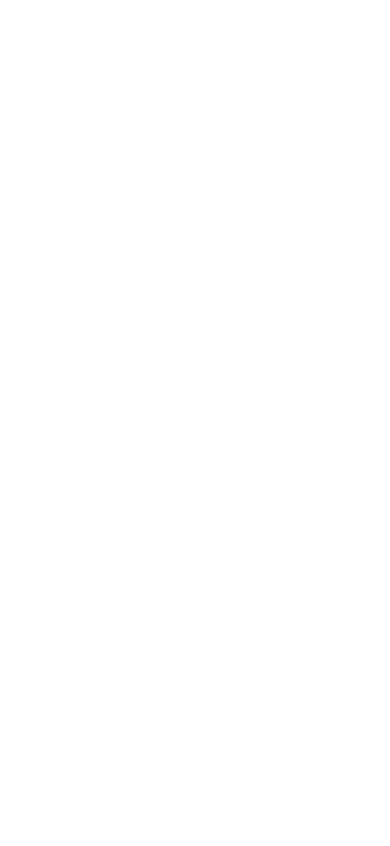
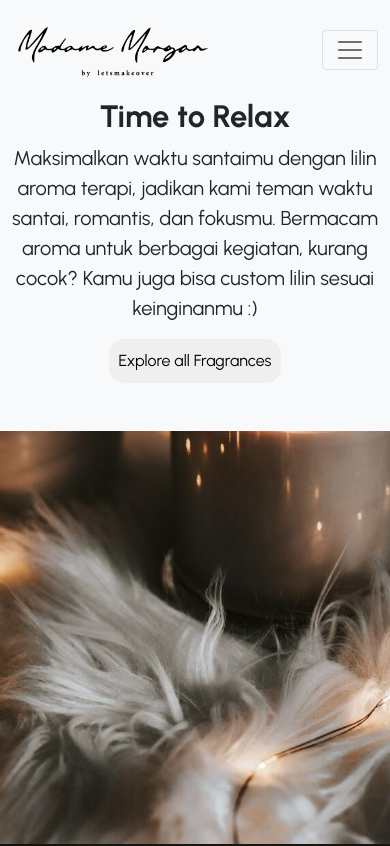
Before and after one commit to andika350/madam-morgan, a plain HTML site: page index.html in a window 390 px wide. Shown: the top 846 px of the page. Drawn offline with nearby package versions, Linux system fonts and the light colour scheme.

Commit message:
navbar and jumbotron added

```diff
--- a/assets/css/style.css
+++ b/assets/css/style.css
@@ -0,0 +1,31 @@
+body {
+  font-family: 'Urbanist', sans-serif;
+  height: 2000px;
+  background-image: url(/assets/img/background.jpg);
+  background-attachment: fixed;
+  background-size: cover;
+}
+
+section {
+  margin-top: 50px;
+  margin-bottom: 0px;
+}
+
+#logo-nav {
+  width: 100%;
+  max-width: 200px;
+}
+
+.explore-btn {
+  border: none;
+  padding: 10px;
+  border-radius: 15px;
+}
+
+.explore-btn:hover {
+  opacity: 0.7;
+}
+
+.explore-btn:active {
+  transform: translateY(3px);
+}
--- a/index.html
+++ b/index.html
@@ -1,13 +1,77 @@
 <!DOCTYPE html>
 <html lang="en">
-<head>
-  <meta charset="UTF-8">
-  <meta http-equiv="X-UA-Compatible" content="IE=edge">
-  <meta name="viewport" content="width=device-width, initial-scale=1.0">
-  <link rel="stylesheet" href="assets/css/style.css">
-  <title>Madam Morgan</title>
-</head>
-<body>
+  <head>
+    <meta charset="UTF-8" />
+    <meta http-equiv="X-UA-Compatible" content="IE=edge" />
+    <meta name="viewport" content="width=device-width, initial-scale=1.0" />
+    <link
+      href="https://cdn.jsdelivr.net/npm/bootstrap@5.0.2/dist/css/bootstrap.min.css"
+      rel="stylesheet"
+      integrity="sha384-EVSTQN3/azprG1Anm3QDgpJLIm9Nao0Yz1ztcQTwFspd3yD65VohhpuuCOmLASjC"
+      crossorigin="anonymous" />
+    <link rel="stylesheet" href="assets/css/style.css" />
+    <link rel="icon" href="assets/img/title-logo.png" />
+    <link rel="preconnect" href="https://fonts.googleapis.com" />
+    <link rel="preconnect" href="https://fonts.gstatic.com" crossorigin />
+    <link
+      href="https://fonts.googleapis.com/css2?family=Urbanist:wght@300;400;500;600;700&display=swap"
+      rel="stylesheet" />
+    <title>Madame.Morgan</title>
+  </head>
+  <body>
+    <!-- navbar menu -->
+    <section id="navbar">
+      <nav class="navbar navbar-expand-md navbar-light bg-light fixed-top">
+        <div class="container-fluid">
+          <a class="navbar-brand" href="#"
+            ><img src="assets/img/logo-nav.png" alt="" id="logo-nav"
+          /></a>
+          <button
+            class="navbar-toggler"
+            type="button"
+            data-bs-toggle="collapse"
+            data-bs-target="#navbarNavAltMarkup"
+            aria-controls="navbarNavAltMarkup"
+            aria-expanded="false"
+            aria-label="Toggle navigation">
+            <span class="navbar-toggler-icon"></span>
+          </button>
+          <div
+            class="collapse navbar-collapse fs-5 justify-content-end"
+            id="navbarNavAltMarkup">
+            <div class="navbar-nav">
+              <a class="nav-link active" aria-current="page" href="#">Home</a>
+              <a class="nav-link" href="#">Fragrances</a>
+              <a class="nav-link" href="#">About Us</a>
+              <a class="nav-link" href="#">Order</a>
+            </div>
+          </div>
+        </div>
+      </nav>
+    </section>
 
-</body>
+    <!-- jumobtron images -->
+    <section id="jumbotron" class="jumbotron-fluid  text-center"></section>
+      <div class="container-fluid py-5 bg-light text-center">
+        <h1 class="display-5 fw-bold">Time to Relax </h1>
+        <p class="fs-5">
+          Maksimalkan waktu santaimu dengan lilin aroma terapi, jadikan kami teman waktu santai, romantis, dan fokusmu.
+          Bermacam aroma untuk berbagai kegiatan, kurang cocok? Kamu juga bisa custom lilin sesuai keinginanmu :)
+        </p>
+        <a href=""><button class="explore-btn" type="button">
+          Explore all Fragrances
+        </button></a>
+    </div>
+    <!-- visi misi logo -->
+    <section id="hero"></section>
+
+    <!-- produk -->
+    <section id="product"></section>
+
+    <!-- kontak -->
+    <section id="kontak"></section>
+
+    <!-- footer -->
+    <footer></footer>
+  </body>
 </html>
```
Also changed, not shown: assets/img/background.jpg (added), assets/img/logo-nav.png (added), assets/img/title-logo.png (added).
